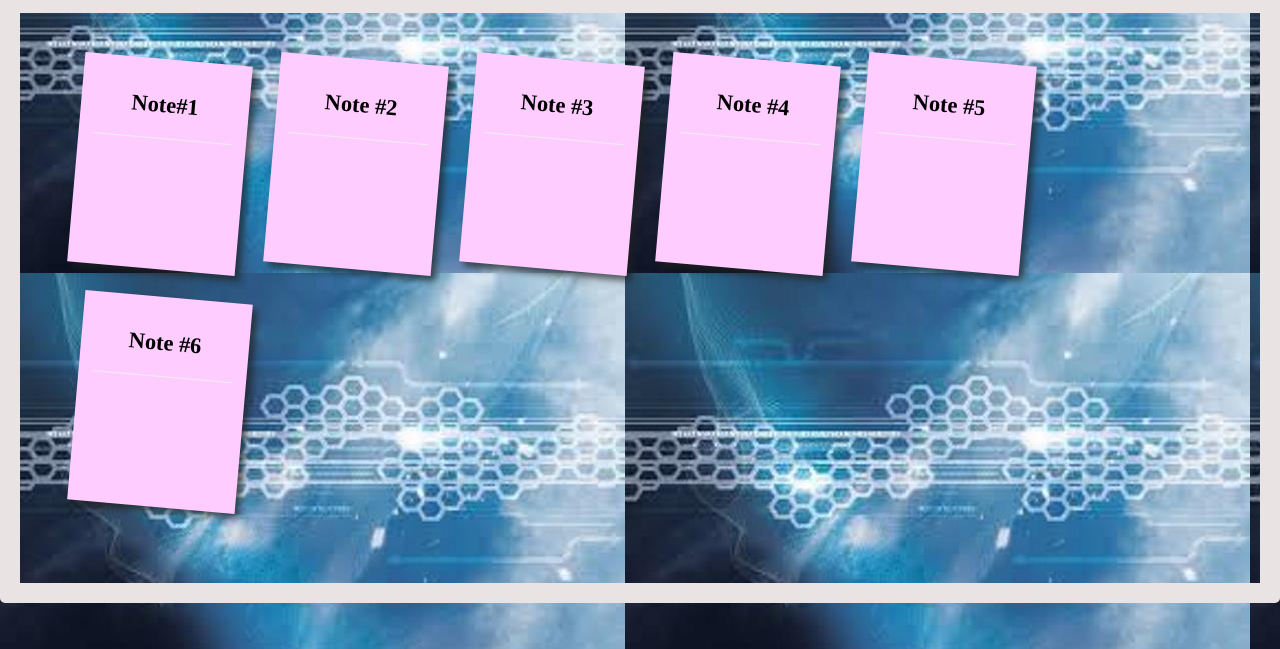
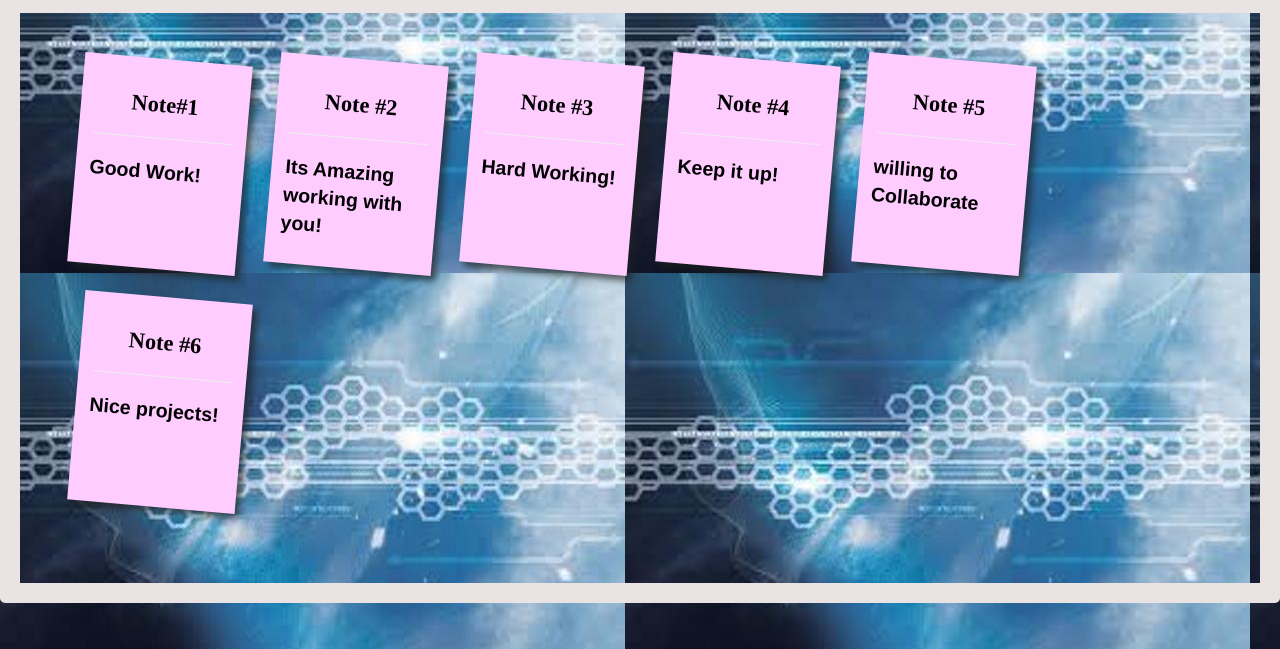
Before and after one commit to marhaba-azim/marhaba-azim.github.io, a plain HTML site: page portfolio3.html in a window 1280 px wide. Shown: the part 117-766 px from the top of the page. Drawn offline with nearby package versions, Linux system fonts and the light colour scheme.

Commit message:
Update portfolio3.html

```diff
--- a/portfolio3.html
+++ b/portfolio3.html
@@ -199,37 +199,37 @@ color:#000;
       <li>
         <a href="#LINK 1">
           <h2>Note#1</h2><hr />
-          <p></p>
+          <p>Good Work!</p>
         </a>
       </li>
       <li>
         <a href="#LINK 2">
           <h2>Note #2</h2><hr />
-          <p></p>
+          <p>Its Amazing working with you!</p>
         </a>
       </li>
       <li>
         <a href="#LINK 3">
           <h2>Note #3</h2><hr />
-          <p></p>
+          <p>Hard Working!</p>
         </a>
       </li>
       <li>
         <a href="#LINK 4">
           <h2>Note #4</h2><hr />
-          <p></p>
+          <p>Keep it up!</p>
         </a>
       </li>
       <li>
         <a href="#LINK 5">
           <h2>Note #5</h2><hr />
-          <p></p>
+          <p>willing to Collaborate</p>
         </a>
       </li>
       <li>
           <a href="#LINK 6">
           <h2>Note #6</h2><hr />
-          <p></p>
+          <p>Nice projects!</p>
         </a>
       </li>
 
@@ -257,7 +257,7 @@ color:#000;
         <input type="email" STYLE="color: #000000;width: 500px; font-family: georgia;border :2px solid #000 ;font-weight: bolder; font-size: 16px; background-color: #ffffff;" size="40" maxlength="30" name="field2" class="form-control form-rounded" placeholder="Email" />
         <br>
         <br>
-        <input type="password" onchange="fun()"  STYLE="color: #000000;width: 500px; font-family: georgia;border :2px solid #000 ;font-weight: bolder; font-size: 16px; background-color: #ffffff;" size="40" min="8"  maxlength="30" name="field2" class="form-control form-rounded" placeholder="password" />
+
 
         <input type="text" STYLE="color: #000000; font-family: georgia;width: 500px; font-weight: bolder;border : 2px solid #000 ;font-size: 16px; background-color: #ffffff;" size="40" maxlength="30" name="field3" class="form-control form-rounded" placeholder="Phone No" />
         <br>
```
